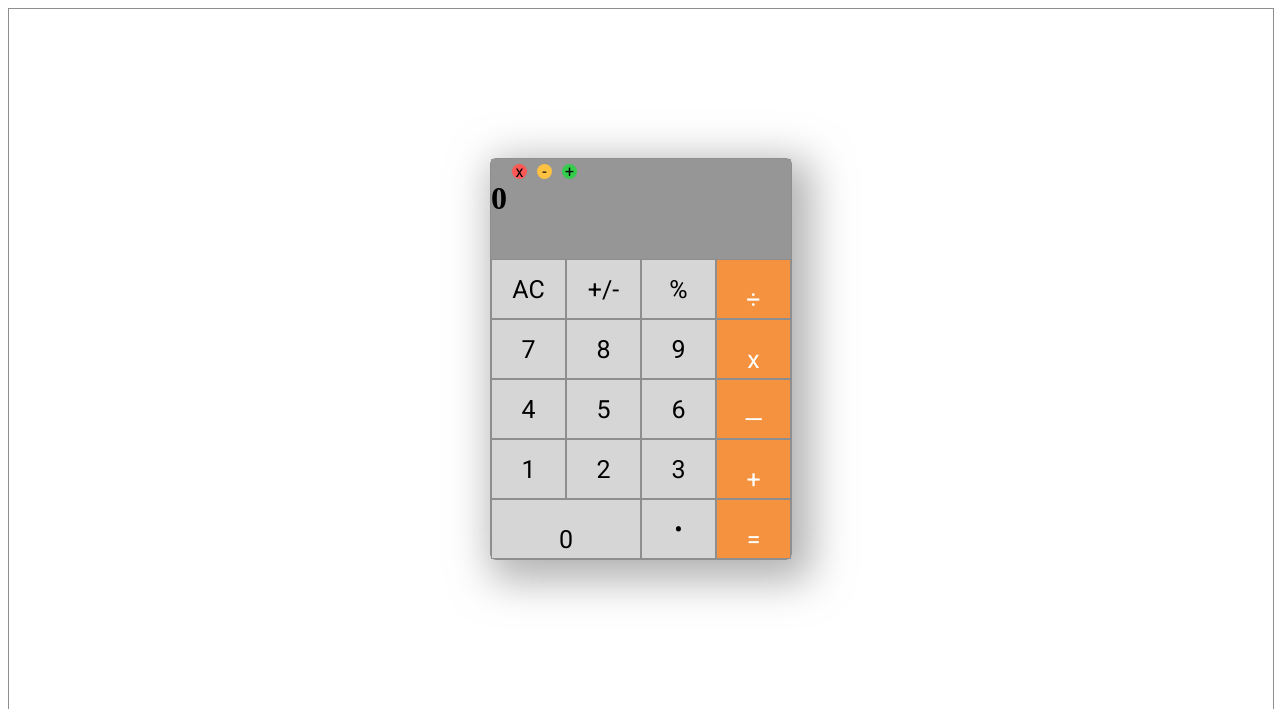
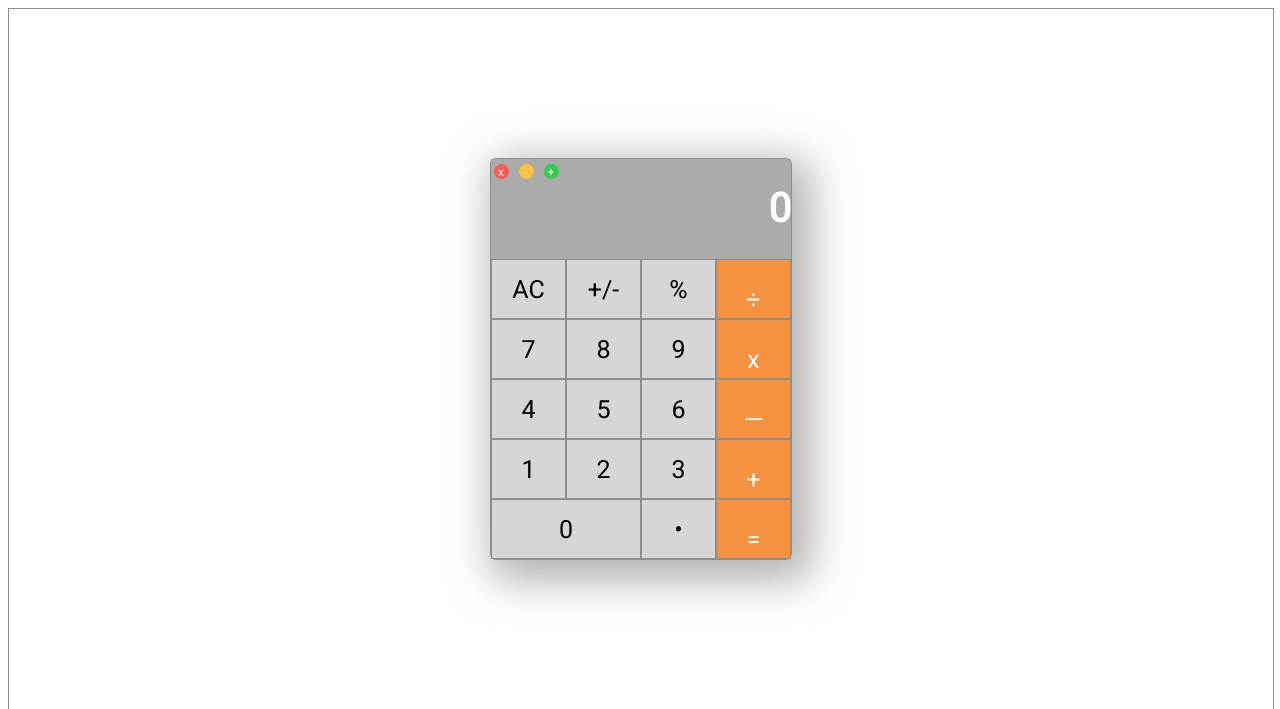
Before and after one commit to ai-santos/calculator-benchmark, a website: page index.html in a window 1280 px wide. Shown: the top 709 px of the page. Drawn offline with Linux system fonts and the light colour scheme.

Commit message:
Number shows up on the right side

```diff
--- a/index.html
+++ b/index.html
@@ -13,10 +13,12 @@
     <pre id='json'></pre>
       <div class="calculator-body">
         <div class="calculator-window">
+          <div class="screen-buttons">
+            <div class="btn btn-close btn-spacing">x</div>
+            <div class="btn btn-min btn-spacing">-</div>
+            <div class="btn btn-open btn-spacing">+</div>
+          </div>
             <h1 class="calculator-display-num">0</h1>
-            <div class="btn-window btn-close btn-spacing">x</div>
-            <div class="btn-window btn-min btn-spacing">-</div>
-            <div class="btn-window btn-open btn-spacing">+</div>
         </div>
         <div class="calculator-nums">
           <div class="calculator-row">
--- a/public/stylesheets/styles.css
+++ b/public/stylesheets/styles.css
@@ -1,8 +1,15 @@
+.screen-buttons {
+  display: flex;
+  flex-direction: row;
+  align-self: flex-start;
+  padding-right: 205px;
+}
+
 .btn-spacing {
   margin: 5px;
 }
 
-.btn-window {
+.btn {
   display: flex;
   justify-content: center;
   align-items: center;
@@ -10,6 +17,7 @@
   width: 15px;
   border-radius: 50%;
   font-family: 'Roboto', sans-serif;
+  font-size: 12px;
 }
 
 .btn-close {
@@ -74,11 +82,15 @@
 
 .calculator-window {
   display: flex;
-  justify-content: flex-start;
-  background-color: #969696;
+  justify-content: flex-end;
+  align-items: flex-end;
+  background-color: rgba(150, 150, 150, .8);
   border: #8E8E8E;
   width: 300px;
   height: 100px;
+  font-family: 'Roboto', sans-serif;
+  font-size: 20px;
+  color: #fff;
 }
 
 .calculator-nums {
@@ -108,6 +120,8 @@
 }
 
 .calculator-button-zero {
+  display: flex;
+  justify-content: center;
   width: 152px;
   height: 58px;
   border: 1px solid #8E8E8E;
```
